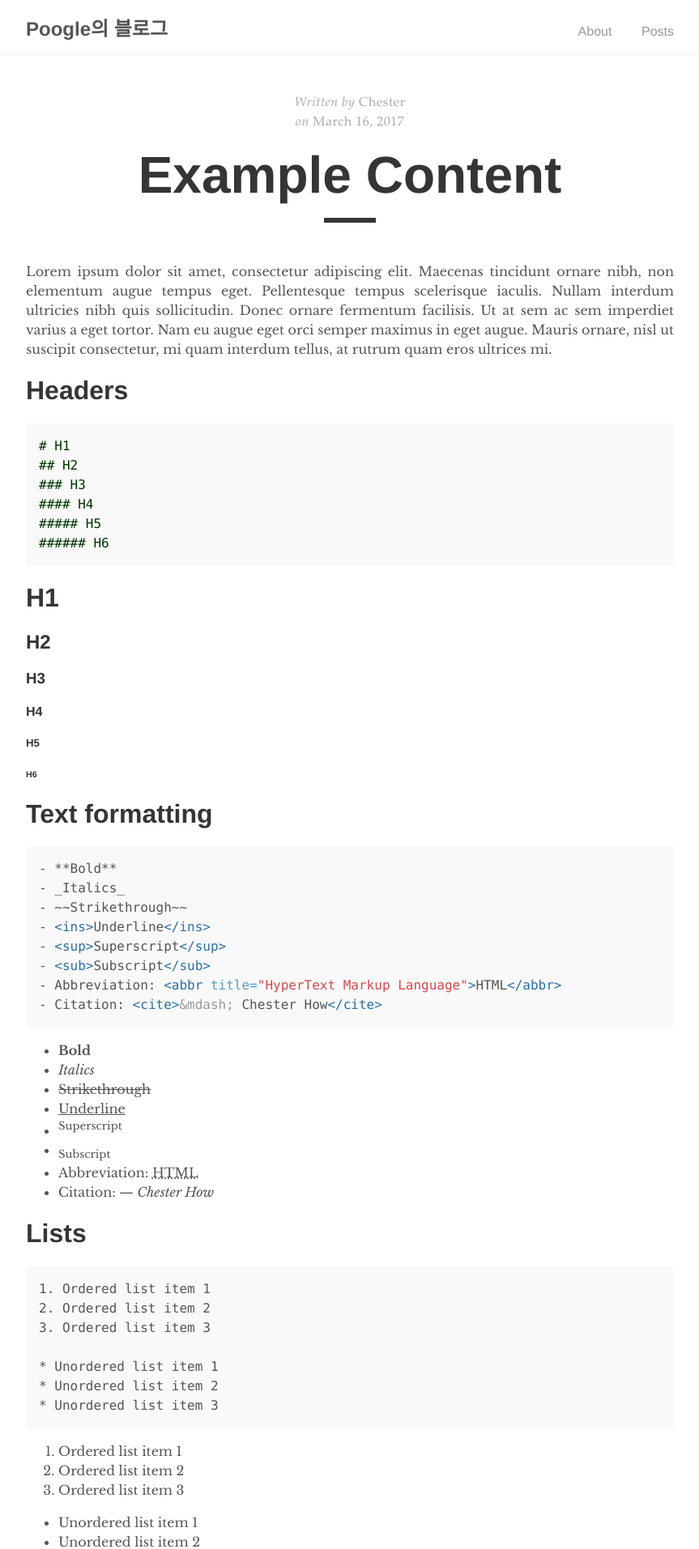
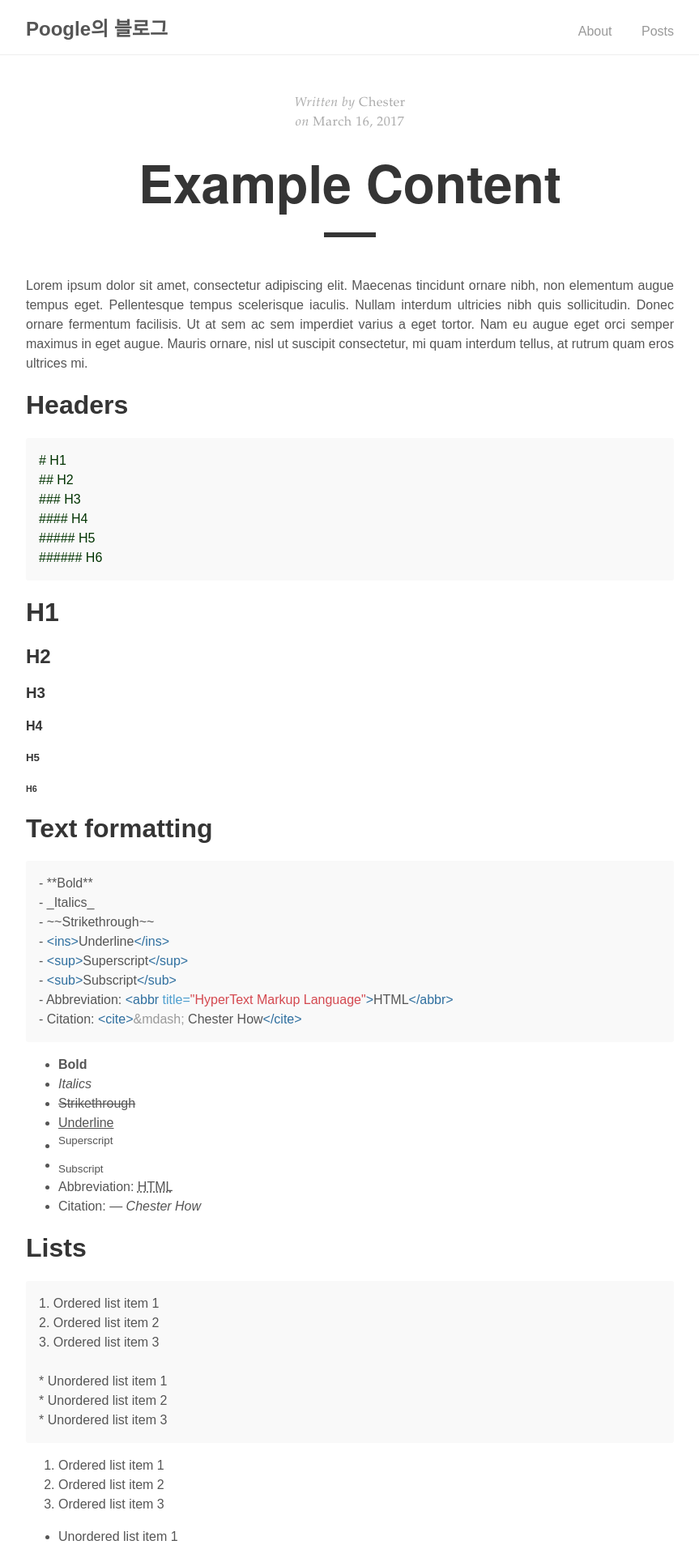
Before and after one commit to suhyunsim/suhyunsim.github.io, a Jekyll site: the page built from _posts/2017-03-16-example-content.md, in a window 1280 px wide. Shown: the top 1913 px of the page at 81% size, without its empty margins (208-1071 px from the left). Built offline with Jekyll 4.4.1, drawn with Linux system fonts in a browser that asks for light colours.

Commit message:
style: _variables.scss에 font-family `$source` 변수 추가, 변경된 폰트 적용
한글 가독성을 높이기 위해 폰트 변경

```diff
--- a/_sass/tale/_base.scss
+++ b/_sass/tale/_base.scss
@@ -11,7 +11,7 @@ body {
 }
 
 html {
-  font-family: $serif-primary;
+  font-family: $source;
   font-size: 14px;
   overflow-y: scroll;
 
@@ -31,7 +31,7 @@ h4,
 h5,
 h6 {
   color: $default-shade;
-  font-family: $sans-serif;
+  font-family: $source;
   line-height: normal;
 }
 
--- a/_sass/tale/_catalogue.scss
+++ b/_sass/tale/_catalogue.scss
@@ -24,7 +24,7 @@
   &-title {
     color: $default-shade;
     display: block;
-    font-family: $sans-serif;
+    font-family: $source;
     font-size: 2rem;
     font-weight: 700;
     margin: .5rem 0;
--- a/_sass/tale/_code.scss
+++ b/_sass/tale/_code.scss
@@ -1,6 +1,6 @@
 pre,
 code {
-  font-family: $monospaced;
+  font-family: $source;
 }
 
 code {
--- a/_sass/tale/_layout.scss
+++ b/_sass/tale/_layout.scss
@@ -62,7 +62,7 @@ footer,
 
   a {
     color: $default-color;
-    font-family: $sans-serif;
+    font-family: $source;
   }
 }
 
--- a/_sass/tale/_post.scss
+++ b/_sass/tale/_post.scss
@@ -14,7 +14,7 @@
 
   &-title {
     color: $default-shade;
-    font-family: $sans-serif;
+    font-family: $san-serif;
     font-size: 4rem;
     margin: 1rem 0;
     text-align: center;
--- a/_sass/tale/_variables.scss
+++ b/_sass/tale/_variables.scss
@@ -16,6 +16,10 @@ $serif-secondary: Palatino, 'Palatino LT STD', 'Palatino Linotype', 'Book Antiqu
 $sans-serif: 'Helvetica Neue', 'Segoe UI', Helvetica, Arial, sans-serif;
 $monospaced: Menlo, Monaco, monospace;
 
+$san-serif: "Source Sans Pro", "APPLE SD Gothic Neo", HelveticaNeue, Helvetica, "NanumGothic", "맑은 고딕", "Malgun Gothic", arial, sans-serif;
+$serif: "Nanum Myeongjo", sans-serif;
+$source: 'Source Sans Pro', sans-serif;
+
 @mixin box-sizing($type: border-box) {
   -webkit-box-sizing: $type;
      -moz-box-sizing: $type;
```
